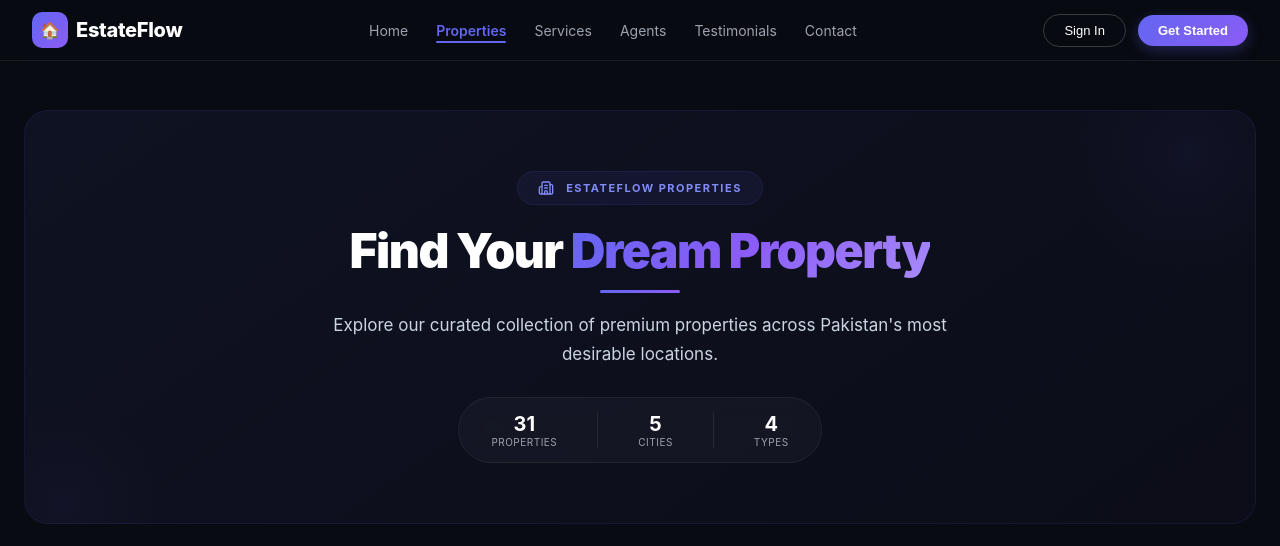
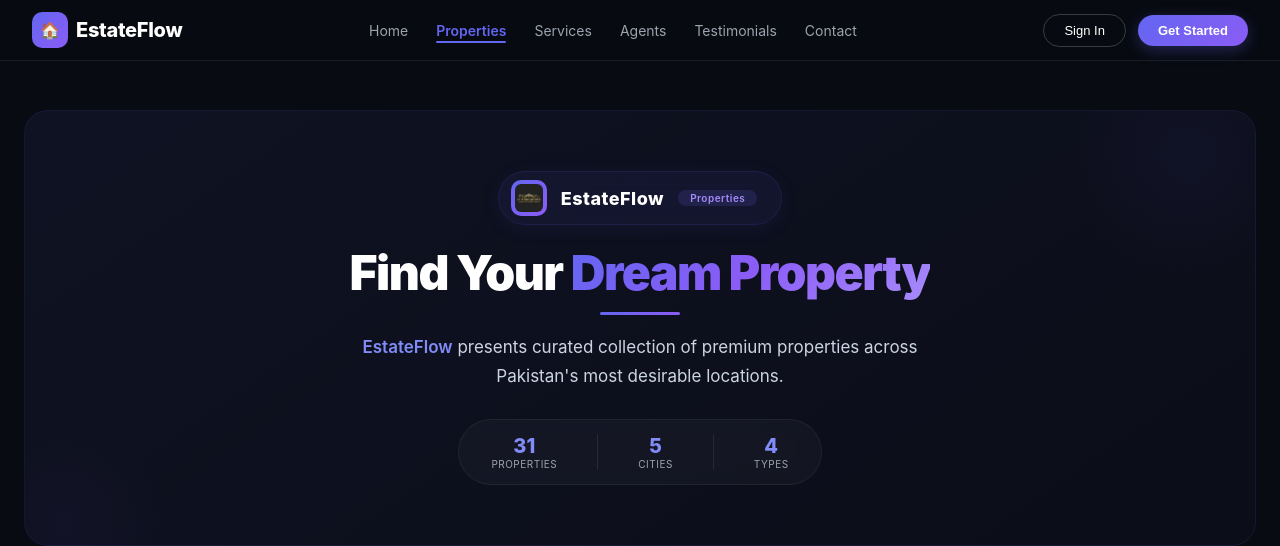
Before and after one commit to aqsasaher5995-rgb/estateflow-frontend, a React app: page /properties in a window 1280 px wide. Shown: the top 546 px of the page. Built offline with nearby package versions, Linux system fonts and the light colour scheme; the HTML template or start-up script is replaced by a standard one.

Commit message:
feat: Add EstateFlow logo to Properties page
- Replaced Building2 icon with actual logo.png
- Added gradient background to logo image
- Updated hero section with brand identity
- Consistent EstateFlow branding across all pages

```diff
--- a/src/pages/PropertiesPage.jsx
+++ b/src/pages/PropertiesPage.jsx
@@ -201,7 +201,7 @@ const PropertiesPage = () => {
 
       <div style={{ maxWidth: '1280px', margin: '0 auto', padding: '110px 24px 60px', flex: 1, width: '100%' }}>
 
-        {/* ===== ESTATEFLOW HERO SECTION ===== */}
+        {/* ===== ESTATEFLOW HERO SECTION WITH LOGO.PNG ===== */}
         <div style={{
           marginBottom: '40px',
           padding: '60px 40px',
@@ -212,6 +212,7 @@ const PropertiesPage = () => {
           overflow: 'hidden',
           textAlign: 'center'
         }}>
+          {/* Background Decorations */}
           <div style={{
             position: 'absolute',
             top: '-80px',
@@ -234,23 +235,54 @@ const PropertiesPage = () => {
           }} />
 
           <div style={{ position: 'relative', zIndex: 1 }}>
-            {/* EstateFlow Branding */}
+            {/* ===== ESTATEFLOW LOGO WITH IMAGE ===== */}
             <div style={{
               display: 'inline-flex',
               alignItems: 'center',
-              gap: '12px',
+              gap: '14px',
               background: 'rgba(99,102,241,0.08)',
-              padding: '8px 20px',
+              padding: '8px 24px 8px 12px',
               borderRadius: '50px',
-              marginBottom: '20px',
-              border: '1px solid rgba(99,102,241,0.10)'
+              marginBottom: '22px',
+              border: '1px solid rgba(99,102,241,0.12)',
+              backdropFilter: 'blur(10px)',
+              boxShadow: '0 4px 20px rgba(99,102,241,0.08)'
             }}>
-              <Building2 size={16} style={{ color: '#818cf8' }} />
-              <span style={{ color: '#818cf8', fontSize: '11px', fontWeight: '700', letterSpacing: '1.5px', textTransform: 'uppercase' }}>
-                EstateFlow Properties
+              {/* ===== ACTUAL LOGO.PNG IMAGE ===== */}
+              <img
+                src="/logo.png"
+                alt="EstateFlow Logo"
+                style={{
+                  width: '36px',
+                  height: '36px',
+                  borderRadius: '10px',
+                  objectFit: 'contain',
+                  background: 'linear-gradient(135deg, #6366f1, #8b5cf6)',
+                  padding: '4px'
+                }}
+              />
+              <span style={{
+                color: 'white',
+                fontSize: '18px',
+                fontWeight: '800',
+                letterSpacing: '0.5px'
+              }}>
+                EstateFlow
+              </span>
+              <span style={{
+                color: '#a78bfa',
+                fontSize: '10px',
+                fontWeight: '600',
+                background: 'rgba(99,102,241,0.15)',
+                padding: '2px 12px',
+                borderRadius: '20px',
+                letterSpacing: '0.5px'
+              }}>
+                Properties
               </span>
             </div>
 
+            {/* Main Heading */}
             <h1 style={{
               fontSize: '48px',
               fontWeight: '900',
@@ -282,7 +314,8 @@ const PropertiesPage = () => {
               maxWidth: '620px',
               lineHeight: '1.7'
             }}>
-              Explore our curated collection of premium properties across Pakistan's most desirable locations.
+              <span style={{ color: '#818cf8', fontWeight: '600' }}>EstateFlow</span> presents curated collection of premium properties
+              across Pakistan's most desirable locations.
             </p>
 
             {/* Stats */}
@@ -296,24 +329,24 @@ const PropertiesPage = () => {
               backdropFilter: 'blur(10px)'
             }}>
               <div style={{ textAlign: 'center' }}>
-                <p style={{ color: 'white', fontSize: '20px', fontWeight: '700', margin: 0 }}>{ALL_PROPERTIES.length}</p>
+                <p style={{ color: '#818cf8', fontSize: '20px', fontWeight: '800', margin: 0 }}>{ALL_PROPERTIES.length}</p>
                 <p style={{ color: '#9ca3af', fontSize: '10px', margin: 0, letterSpacing: '0.5px', textTransform: 'uppercase' }}>Properties</p>
               </div>
               <div style={{ width: '1px', background: 'rgba(255,255,255,0.08)' }} />
               <div style={{ textAlign: 'center' }}>
-                <p style={{ color: 'white', fontSize: '20px', fontWeight: '700', margin: 0 }}>5</p>
+                <p style={{ color: '#818cf8', fontSize: '20px', fontWeight: '800', margin: 0 }}>5</p>
                 <p style={{ color: '#9ca3af', fontSize: '10px', margin: 0, letterSpacing: '0.5px', textTransform: 'uppercase' }}>Cities</p>
               </div>
               <div style={{ width: '1px', background: 'rgba(255,255,255,0.08)' }} />
               <div style={{ textAlign: 'center' }}>
-                <p style={{ color: 'white', fontSize: '20px', fontWeight: '700', margin: 0 }}>4</p>
+                <p style={{ color: '#818cf8', fontSize: '20px', fontWeight: '800', margin: 0 }}>4</p>
                 <p style={{ color: '#9ca3af', fontSize: '10px', margin: 0, letterSpacing: '0.5px', textTransform: 'uppercase' }}>Types</p>
               </div>
             </div>
           </div>
         </div>
 
-        {/* Filters Bar */}
+        {/* ===== FILTERS BAR ===== */}
         <div style={{
           background: 'rgba(255,255,255,0.03)',
           backdropFilter: 'blur(10px)',
```
